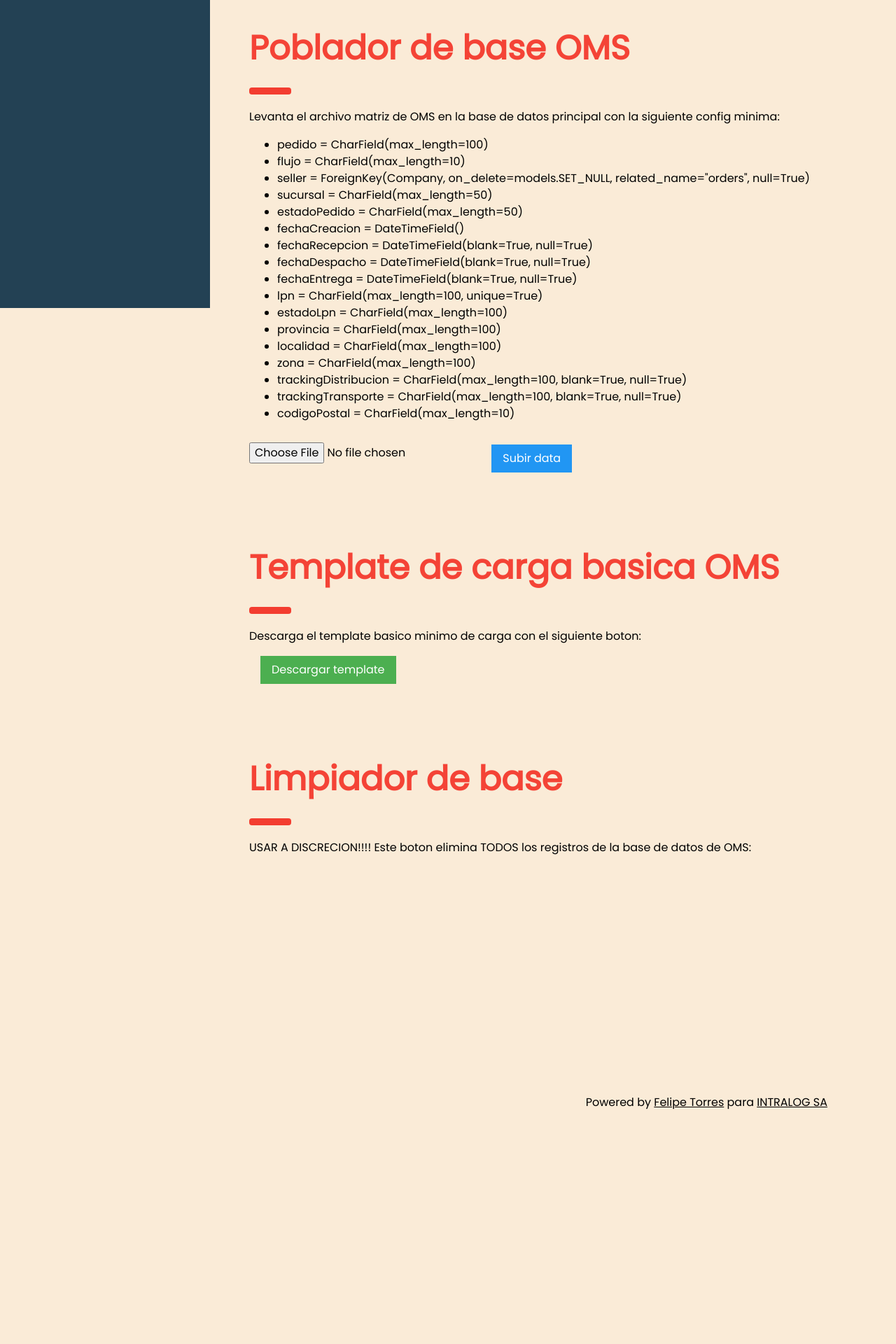
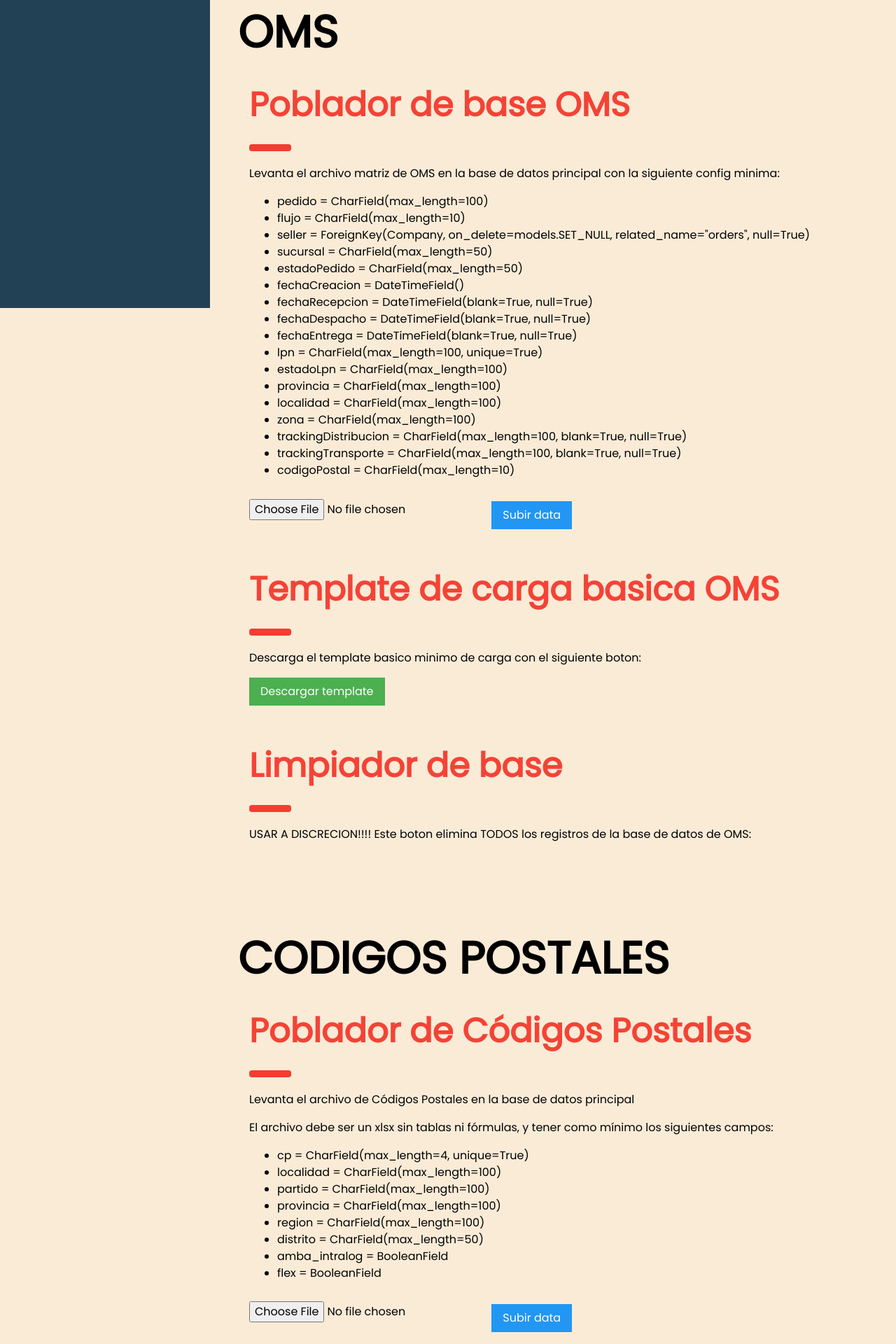
Before and after one commit to manfeltor/kpisintra, a Django app: page /adminapp/dbmanager/ in a window 1280 px wide. Shown: the part 360-2280 px from the top of the page at 70% size. Before the commit the page ends 1945 px from the top, so only its background shows below. Run offline with Django 5.2, Linux system fonts and the light colour scheme.

Commit message:
error messages when file invalid are not showing on exceptions. the method somehow run as post then get. wtf

```diff
--- a/adminapp/templates/admin_panel.html
+++ b/adminapp/templates/admin_panel.html
@@ -21,7 +21,7 @@
       {% if request.user.is_management or request.user.is_superuser %}
         <a href="{% url 'create_user' %}" onclick="w3_close()" class="w3-bar-item w3-button w3-hover-white" style="color: antiquewhite;">Crear usuarios</a>
         <a href="{% url 'list_users' %}" onclick="w3_close()" class="w3-bar-item w3-button w3-hover-white" style="color: antiquewhite;">Listar/eliminar usuarios</a>
-        <a href="{% url 'create_company' %}" onclick="w3_close()" class="w3-bar-item w3-button w3-hover-white" style="color: antiquewhite;">Crear compañias</a>
+        <a href="#" onclick="w3_close()" class="w3-bar-item w3-button w3-hover-white" style="color: antiquewhite;">Modificar compañias</a>
         <a href="{% url 'db_manager' %}" onclick="w3_close()" class="w3-bar-item w3-button w3-hover-white" style="color: antiquewhite;">DB manager</a>
       {% endif %}
       {% if request.user.is_superuser %}
--- a/adminapp/templates/db_manager.html
+++ b/adminapp/templates/db_manager.html
@@ -20,7 +20,7 @@
     {% if request.user.is_authenticated %}
       {% if request.user.is_management or request.user.is_superuser %}
         <a href="{% url 'list_users' %}" onclick="w3_close()" class="w3-bar-item w3-button w3-hover-white" style="color: antiquewhite;">Listar/eliminar usuarios</a>
-        <a href="{% url 'create_company' %}" onclick="w3_close()" class="w3-bar-item w3-button w3-hover-white" style="color: antiquewhite;">Crear compañias</a>
+        <a href="#" onclick="w3_close()" class="w3-bar-item w3-button w3-hover-white" style="color: antiquewhite;">Modificar compañias</a>
         <a href="{% url 'adminpanel' %}" onclick="w3_close()" class="w3-bar-item w3-button w3-hover-white" style="color: #f33d30;">Admin Panel</a>
       {% endif %}
     {% endif %}
@@ -28,12 +28,14 @@
 {% endblock %}
 
 {% block main_page %}
-<div class="w3-container" style="margin-top:50px" id="showcase">
+<div class="w3-container" style="margin-top:50px; margin-bottom: 50px;" id="showcase">
     <h1 class="w3-jumbo"><b>Administrador de bases de datos</b></h1>
     <p>Por favor instruirse con el administrador de sistema antes de utilizar estas funciones</p>
 </div>
 
-<div class="w3-container" id="services" style="margin-top:75px">
+<h1 class="w3-jumbo"><b>OMS</b></h1>
+
+<div class="w3-container" id="services" style="margin-top:10px; margin-bottom: 100px;">
     <h1 class="w3-xxxlarge w3-text-red"><b>Poblador de base OMS</b></h1>
     <hr style="width:50px;border:5px solid #f33d30" class="w3-round">
     <p>Levanta el archivo matriz de OMS en la base de datos principal con la siguiente config minima:</p>
@@ -57,19 +59,19 @@
       <li>codigoPostal = CharField(max_length=10)
     </ul>
 
-    <!-- Upload Form -->
+    <!-- Upload Form oms -->
     <form id="uploadForm" method="POST" enctype="multipart/form-data" action="{% url 'upload_oms_data' %}">
       {% csrf_token %}
-      <input type="file" name="excel_file" id="excel_file" required>
-      <button type="submit" class="w3-button w3-blue w3-margin-top" onclick="showProcessingModal()">Subir data</button>
+      <input type="file" name="oms_excel_file" id="oms_excel_file" required>
+      <button type="submit" class="w3-button w3-blue w3-margin-top" onclick="return checkFileAndSubmitOms()">Subir data</button>
     </form>
 
-    <h1 class="w3-xxxlarge w3-text-red" style="margin-top:100px"><b>Template de carga basica OMS</b></h1>
+    <h1 class="w3-xxxlarge w3-text-red" style="margin-top:50px"><b>Template de carga basica OMS</b></h1>
     <hr style="width:50px;border:5px solid #f33d30" class="w3-round">
     <p>Descarga el template basico minimo de carga con el siguiente boton:</p>
-      <a href="{% url 'download_template_xlsx' %}" class="w3-button w3-green w3-margin-left">Descargar template</a>
+      <a href="{% url 'download_template_xlsx' %}" class="w3-button w3-green">Descargar template</a>
 
-    <h1 class="w3-xxxlarge w3-text-red" style="margin-top:100px"><b>Limpiador de base </b></h1>
+    <h1 class="w3-xxxlarge w3-text-red" style="margin-top:50px"><b>Limpiador de base </b></h1>
     <hr style="width:50px;border:5px solid #f33d30" class="w3-round">
     <p>USAR A DISCRECION!!!! Este boton elimina TODOS los registros de la base de datos de OMS:</p>
     {% if request.user.is_staff %}
@@ -82,6 +84,37 @@
       </form>
     {% endif %}
 </div>
+
+<h1 class="w3-jumbo"><b>CODIGOS POSTALES</b></h1>
+
+<div class="w3-container" id="services" style="margin-top:10px">
+  <h1 class="w3-xxxlarge w3-text-red"><b>Poblador de Códigos Postales</b></h1>
+  <hr style="width:50px;border:5px solid #f33d30" class="w3-round">
+  <p>Levanta el archivo de Códigos Postales en la base de datos principal</p>
+  <p>
+  El archivo debe ser un xlsx sin tablas ni fórmulas, y tener como mínimo los siguientes campos:
+  <ul>
+      <li>cp = CharField(max_length=4, unique=True)</li>
+      <li>localidad = CharField(max_length=100)</li>
+      <li>partido = CharField(max_length=100)</li>
+      <li>provincia = CharField(max_length=100)</li>
+      <li>region = CharField(max_length=100)</li>
+      <li>distrito = CharField(max_length=50)</li>
+      <li>amba_intralog = BooleanField</li>
+      <li>flex = BooleanField</li>
+  </ul>
+  </p>
+  <!-- Upload Form oms -->
+  <form id="uploadForm" method="POST" enctype="multipart/form-data" action="{% url 'upload_postal_codes' %}">
+    {% csrf_token %}
+    <input type="file" name="cp_excel_file" id="cp_excel_file" required>
+    <button type="submit" class="w3-button w3-blue w3-margin-top" onclick="return checkFileAndSubmitCp()">Subir data</button>
+  </form>
+
+  <h1 class="w3-xxxlarge w3-text-red" style="margin-top:50px"><b>Template de carga basica Codigos Postales</b></h1>
+    <hr style="width:50px;border:5px solid #f33d30" class="w3-round">
+    <p>Descarga el template basico minimo de carga con el siguiente boton:</p>
+      <a href="{% url 'download_cp_template_xlsx' %}" class="w3-button w3-green">Descargar template</a>
 
 <!-- Modal for Processing -->
 <div id="processingModal" class="w3-modal">
@@ -127,11 +160,44 @@
 
 <script>
     function showProcessingModal() {
-        document.getElementById('processingModal').style.display = 'block';
+        const modal = document.getElementById('processingModal');
+        if (modal) {
+            modal.style.display = 'block';
+        }
     }
 
     function showDeletingModal() {
         document.getElementById('deletingModal').style.display = 'block';
     }
+
+    function checkFileAndSubmitOms() {
+      const fileInput = document.getElementById('oms_excel_file');
+
+      // Check if a file has been selected
+      if (!fileInput.value) {
+          alert("Por favor, seleccione un archivo antes de subir a la base de oms.");
+          return false;  // Prevent the form submission and modal from showing
+      }
+
+      // Show the processing modal if a file is selected
+      showProcessingModal();
+      return true;  // Allow form submission
+    }
+
+    function checkFileAndSubmitCp() {
+      const fileInput = document.getElementById('cp_excel_file');
+
+      // Check if a file has been selected
+      if (!fileInput.value) {
+          alert("Por favor, seleccione un archivo antes de subir a la base de cp.");
+          return false;  // Prevent the form submission and modal from showing
+      }
+
+      // Show the processing modal if a file is selected
+      showProcessingModal();
+      return true;  // Allow form submission
+    }
 </script>
+
+
 {% endblock %}
--- a/adminapp/urls.py
+++ b/adminapp/urls.py
@@ -1,5 +1,6 @@
 from django.urls import path
 from .views import adminpanel, process_orders_from_upload, db_manager, download_template_xlsx, delete_all_orders
+from .views import upload_postal_codes, download_cp_template_xlsx
 
 urlpatterns = [
     path('', adminpanel, name="adminpanel"),
@@ -7,4 +8,6 @@
     path('uploadomsdata/', process_orders_from_upload, name='upload_oms_data'),
     path('delete-all-orders/', delete_all_orders, name='delete_all_orders'),
     path('download-template/', download_template_xlsx, name='download_template_xlsx'),
+    path('uploadpostal/', upload_postal_codes, name='upload_postal_codes'),
+    path('download-cptemplate/', download_cp_template_xlsx, name='download_cp_template_xlsx'),
 ]
--- a/adminapp/views.py
+++ b/adminapp/views.py
@@ -1,7 +1,7 @@
 from django.shortcuts import render, redirect
 import pandas as pd
 from usersapp.models import Company
-from dataapp.models import Order
+from dataapp.models import Order, PostalCodes
 from .populateordermodelhelpers import parse_date
 import json
 from django.contrib.auth.decorators import login_required
@@ -12,7 +12,6 @@
 from django.db import transaction
 from django.contrib import messages
 import traceback
-from django.http import JsonResponse
 
 # Create your views here.
 def adminpanel(req):
@@ -119,16 +118,16 @@
 
         except Exception as e:
             tb = traceback.format_exc()
-            messages.error(request, f"Error reading file: {e} aaaaa {tb}")
+            messages.error(request, f"Error reading file: {e} trace: {tb}")
 
 
         # status_messages.append(f"Processing complete: {successful_orders} orders saved, {failed_orders} errors encountered.")
         # messages.success(request, f"Processing complete: {successful_orders} orders saved, {failed_orders} errors encountered.")
 
-        return render(request, 'admin_panel.html')
+        return render(request, 'db_manager.html')
         # return JsonResponse({'message': 'File uploaded successfully', 'success': True})
 
-    return render(request, 'admin_panel.html')
+    return render(request, 'db_manager.html')
 
 
 def db_manager(req):
@@ -136,7 +135,7 @@
 
 
 def download_template_xlsx(request):
-    # Create a new Excel workbook and sheet
+    # Create a new Excel workbook and sheet for oms submissions
     wb = openpyxl.Workbook()
     ws = wb.active
     ws.title = "Template"
@@ -172,3 +171,116 @@
         except Exception as e:
             messages.error(request, f"Error occurred while deleting orders: {e}")
     return redirect('db_manager')
+
+
+@login_required
+@staff_member_required
+def upload_postal_codes(request):
+    if request.method == 'POST' and request.FILES.get('excel_file'):
+        successful_inserts = 0
+        failed_inserts = 0
+        batch_size = 1000
+
+        # Get the uploaded file (single file)
+        uploaded_file = request.FILES['excel_file']
+
+        # Read the uploaded file into memory using BytesIO (works for both GCS and local)
+        try:
+            excel_file = uploaded_file.read()
+            excel_io = BytesIO(excel_file)
+
+            # Validate if the file is an actual Excel file
+            try:
+                df = pd.read_excel(excel_io)
+            except Exception as e:
+                messages.error(request, f"El archivo subido no es válido. Asegúrese de que es un archivo Excel. Error: {str(e)}")
+                return render(request, 'db_manager.html')
+
+            # Ensure that required columns exist
+            required_columns = ['cp', 'localidad', 'partido', 'provincia', 'region', 'distrito', 'amba_intralog', 'flex']
+            missing_columns = [col for col in required_columns if col not in df.columns]
+            if missing_columns:
+                messages.error(request, f"Faltan las siguientes columnas obligatorias en el archivo: {', '.join(missing_columns)}")
+                return render(request, 'db_manager.html')
+
+            postal_codes_to_create = []
+            postal_codes_to_update = []
+
+            # Gather all postal codes to check for existing ones
+            existing_cps = set(PostalCodes.objects.filter(cp__in=df['cp']).values_list('cp', flat=True))
+
+            with transaction.atomic():
+                for _, row in df.iterrows():
+                    try:
+                        # Check if the postal code already exists
+                        if row['cp'] in existing_cps:
+                            # Update existing postal code
+                            postal_code = PostalCodes.objects.get(cp=row['cp'])
+                            postal_code.localidad = row['localidad']
+                            postal_code.partido = row['partido']
+                            postal_code.provincia = row['provincia']
+                            postal_code.region = row['region']
+                            postal_code.distrito = row['distrito']
+                            postal_code.amba_intralog = row['amba_intralog']
+                            postal_code.flex = row['flex']
+                            postal_codes_to_update.append(postal_code)
+                        else:
+                            # Create a new postal code entry
+                            postal_codes_to_create.append(PostalCodes(
+                                cp=row['cp'],
+                                localidad=row['localidad'],
+                                partido=row['partido'],
+                                provincia=row['provincia'],
+                                region=row['region'],
+                                distrito=row['distrito'],
+                                amba_intralog=row['amba_intralog'],
+                                flex=row['flex']
+                            ))
+                        successful_inserts += 1
+                    except Exception as e:
+                        failed_inserts += 1
+                        # Log detailed error if needed
+                        print(f"Error processing row {row['cp']}: {e}")
+
+            # Bulk create and update postal codes
+            PostalCodes.objects.bulk_create(postal_codes_to_create, batch_size=batch_size)
+            PostalCodes.objects.bulk_update(postal_codes_to_update, [
+                'localidad', 'partido', 'provincia', 'region', 'distrito', 'amba_intralog', 'flex'
+            ], batch_size=batch_size)
+
+            messages.success(request, f"Procesamiento completo: {successful_inserts} cps procesados, {failed_inserts} inserciones fallidas.")
+
+        except Exception as e:
+            tb = traceback.format_exc()
+            messages.error(request, f"Error procesando el archivo: {e}, trace: {tb}")
+            return render(request, 'db_manager.html')
+
+        return render(request, 'db_manager.html')
+
+    return render(request, 'db_manager.html')
+
+
+def download_cp_template_xlsx(request):
+    # Create a new Excel workbook and sheet for oms submissions
+    wb = openpyxl.Workbook()
+    ws = wb.active
+    ws.title = "Template"
+
+    # Define the column headers
+    headers = [
+        "cp", "localidad", "partido", "provincia", "region",
+        "distrito", "amba_intralog", "flex"
+    ]
+
+    # Add the headers to the first row of the sheet
+    ws.append(headers)
+
+    # Save the workbook to a BytesIO object (in memory)
+    with BytesIO() as buffer:
+        wb.save(buffer)
+        buffer.seek(0)  # Rewind the buffer
+
+        # Create the response and send the file for download
+        response = HttpResponse(buffer, content_type='application/vnd.openxmlformats-officedocument.spreadsheetml.sheet')
+        response['Content-Disposition'] = 'attachment; filename=template_cp.xlsx'
+        return response
--- a/usersapp/templates/create_user.html
+++ b/usersapp/templates/create_user.html
@@ -20,7 +20,7 @@
     {% if request.user.is_authenticated %}
       {% if request.user.is_management or request.user.is_superuser %}
         <a href="{% url 'list_users' %}" onclick="w3_close()" class="w3-bar-item w3-button w3-hover-white" style="color: antiquewhite;">Listar/eliminar usuarios</a>
-        <a href="{% url 'create_company' %}" onclick="w3_close()" class="w3-bar-item w3-button w3-hover-white" style="color: antiquewhite;">Crear compañias</a>
+        <a href="#" onclick="w3_close()" class="w3-bar-item w3-button w3-hover-white" style="color: antiquewhite;">Modificar compañias</a>
         <a href="{% url 'adminpanel' %}" onclick="w3_close()" class="w3-bar-item w3-button w3-hover-white" style="color: #f33d30;">Admin Panel</a>
       {% endif %}
       {% if request.user.is_superuser %}
--- a/usersapp/templates/list_users.html
+++ b/usersapp/templates/list_users.html
@@ -20,7 +20,7 @@
       {% if request.user.is_management or request.user.is_superuser %}
         <a href="{% url 'create_user' %}" onclick="w3_close()" class="w3-bar-item w3-button w3-hover-white" style="color: antiquewhite;">Crear usuarios</a>
         <a href="{% url 'adminpanel' %}" onclick="w3_close()" class="w3-bar-item w3-button w3-hover-white" style="color: #f33d30;">Admin Panel</a>
-        <a href="{% url 'create_company' %}" onclick="w3_close()" class="w3-bar-item w3-button w3-hover-white" style="color: antiquewhite;">Crear compañias</a>
+        <a href="#" onclick="w3_close()" class="w3-bar-item w3-button w3-hover-white" style="color: antiquewhite;">Modificar compañias</a>
 
       {% endif %}
       {% if request.user.is_superuser %}
--- a/usersapp/urls.py
+++ b/usersapp/urls.py
@@ -1,12 +1,11 @@
 from django.contrib.auth import views as auth_views
 from django.urls import path
-from .views import login_view, create_user_view, create_company_view, user_list_view, delete_user
+from .views import login_view, create_user_view, user_list_view, delete_user
 
 urlpatterns = [
     path('login/', login_view, name='login'),
     path('logout/', auth_views.LogoutView.as_view(next_page='home'), name='logout'),
     path('create_user/', create_user_view, name='create_user'),
-    path('create_company/', create_company_view, name='create_company'),
     path('listusers/', user_list_view, name='list_users'),
     path('delete-user/<int:user_id>/', delete_user, name='delete_user'),
 ]
```
Also changed, not shown: dataapp/models.py (+14 -1 lines), usersapp/forms.py (+2 -37 lines), usersapp/models.py (+6 -27 lines), usersapp/templates/create_company.html (deleted, +0 -44 lines), usersapp/views.py (+1 -15 lines), dataapp/migrations/0002_postalcodes.py (added), usersapp/migrations/0003_remove_company_address_remove_company_contact_email_and_more.py (added), usersapp/migrations/0004_alter_customuser_role_delete_userattribute.py (added).
